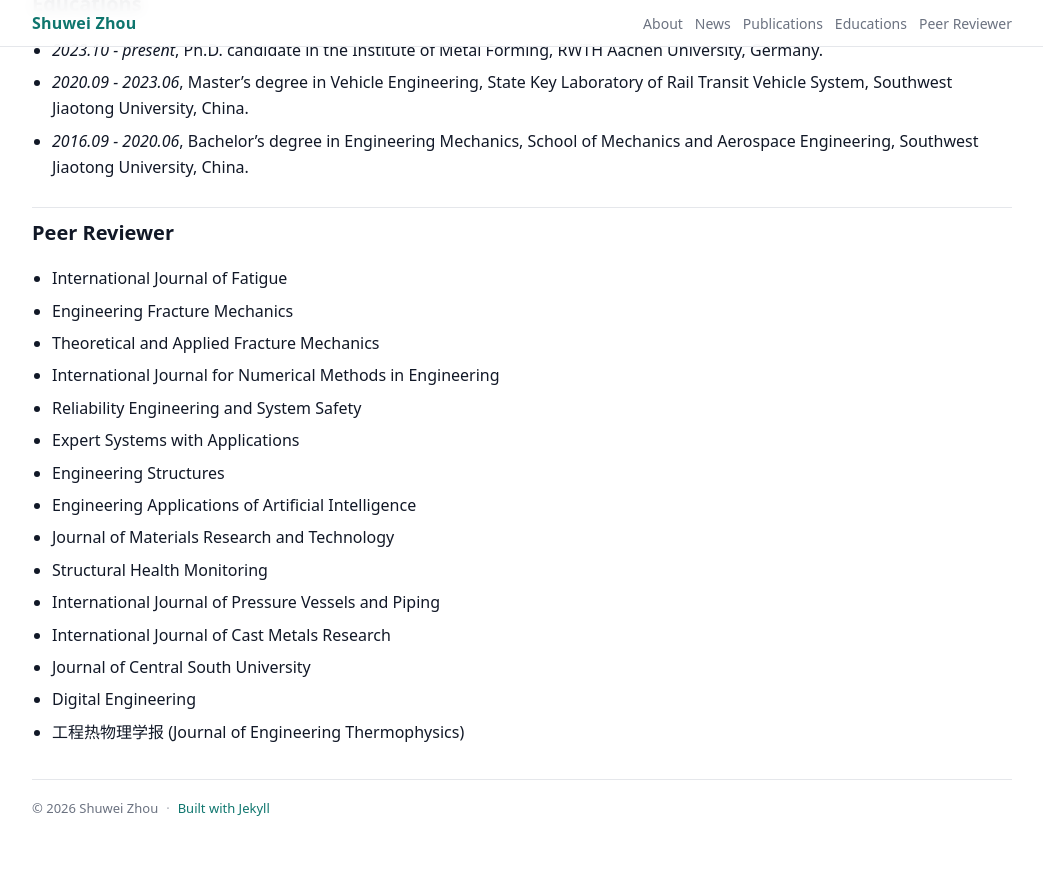
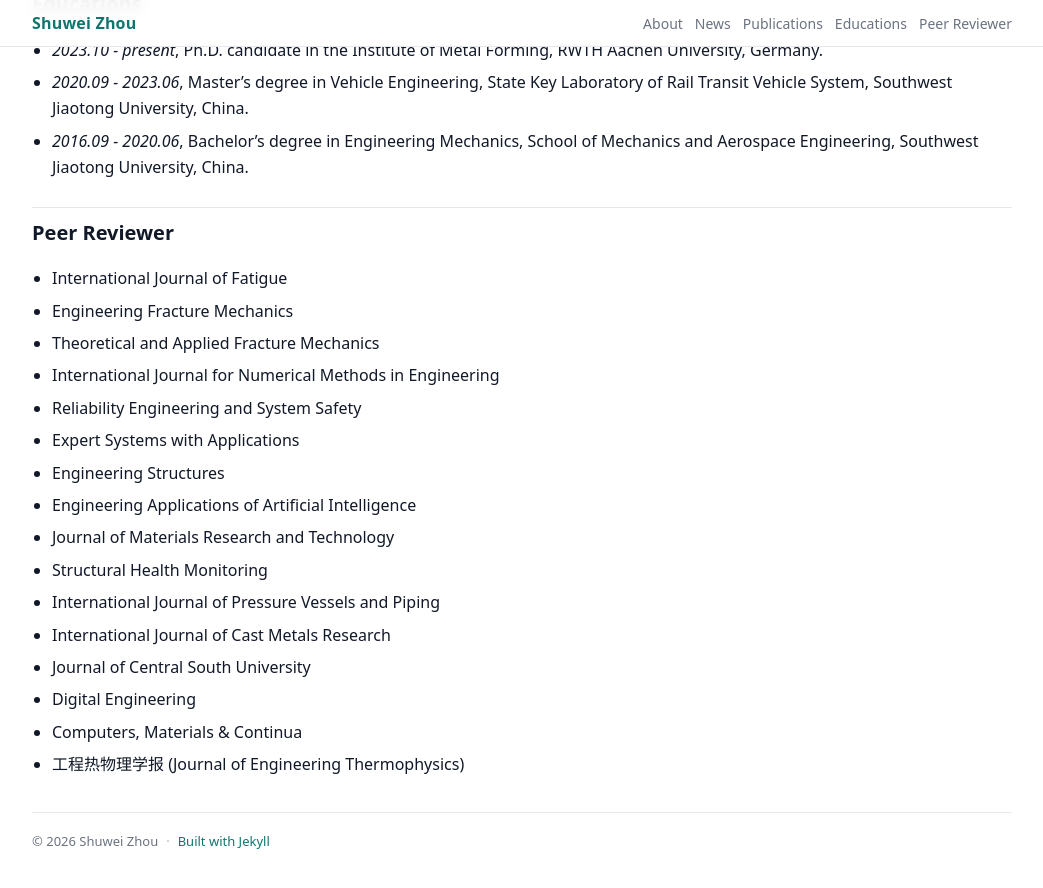
Before and after one commit to spellbookrz/Shuwei_Zhou_Homepage, a Jekyll site: the page built from index.md, in a window 1280 px wide and 900 px high, scrolled down 3774 px. Shown: the top 888 px of the window, without its empty margins (118-1161 px from the left). Built offline with Jekyll 4.4.1, drawn with Linux system fonts in a browser that asks for light colours.

Commit message:
reviewer for Computers, Materials & Continua

```diff
--- a/index.md
+++ b/index.md
@@ -139,4 +139,5 @@
 - International Journal of Cast Metals Research
 - Journal of Central South University
 - Digital Engineering
+- Computers, Materials & Continua
 - 工程热物理学报 (Journal of Engineering Thermophysics)
```
